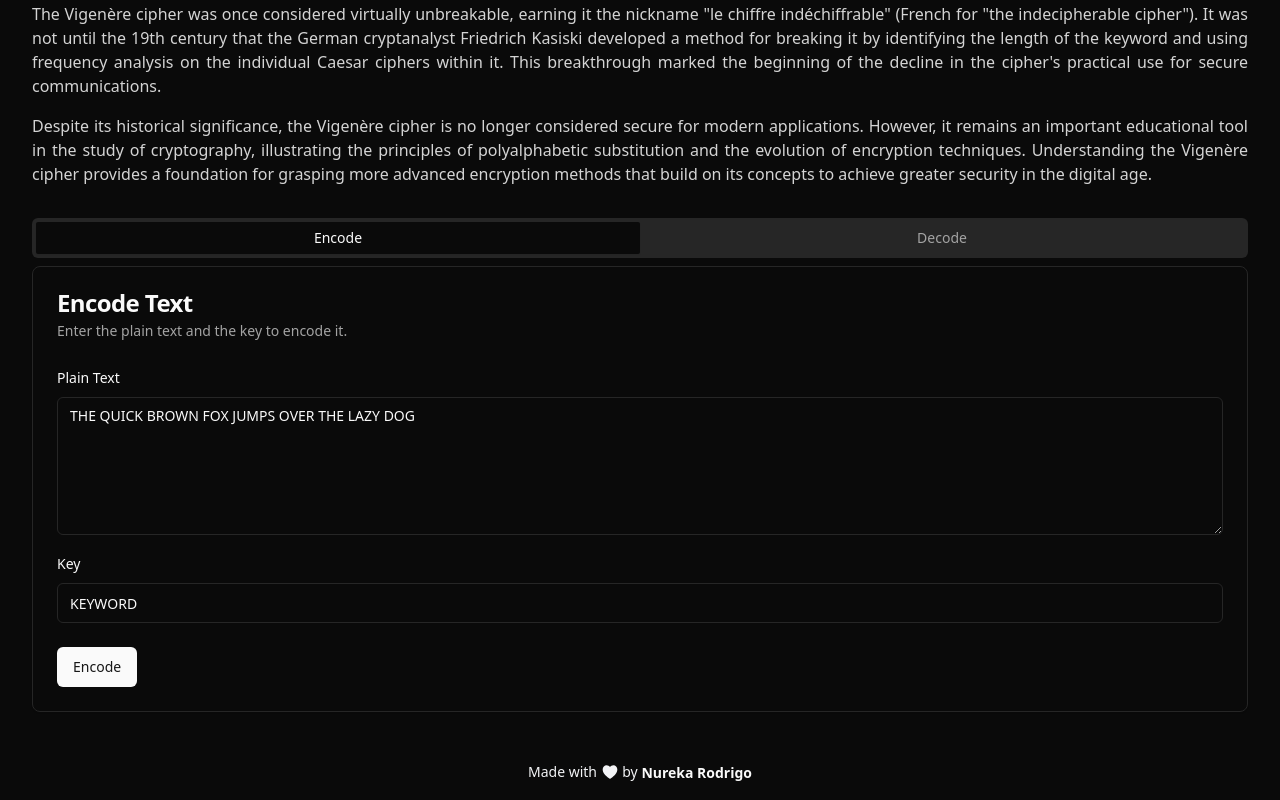
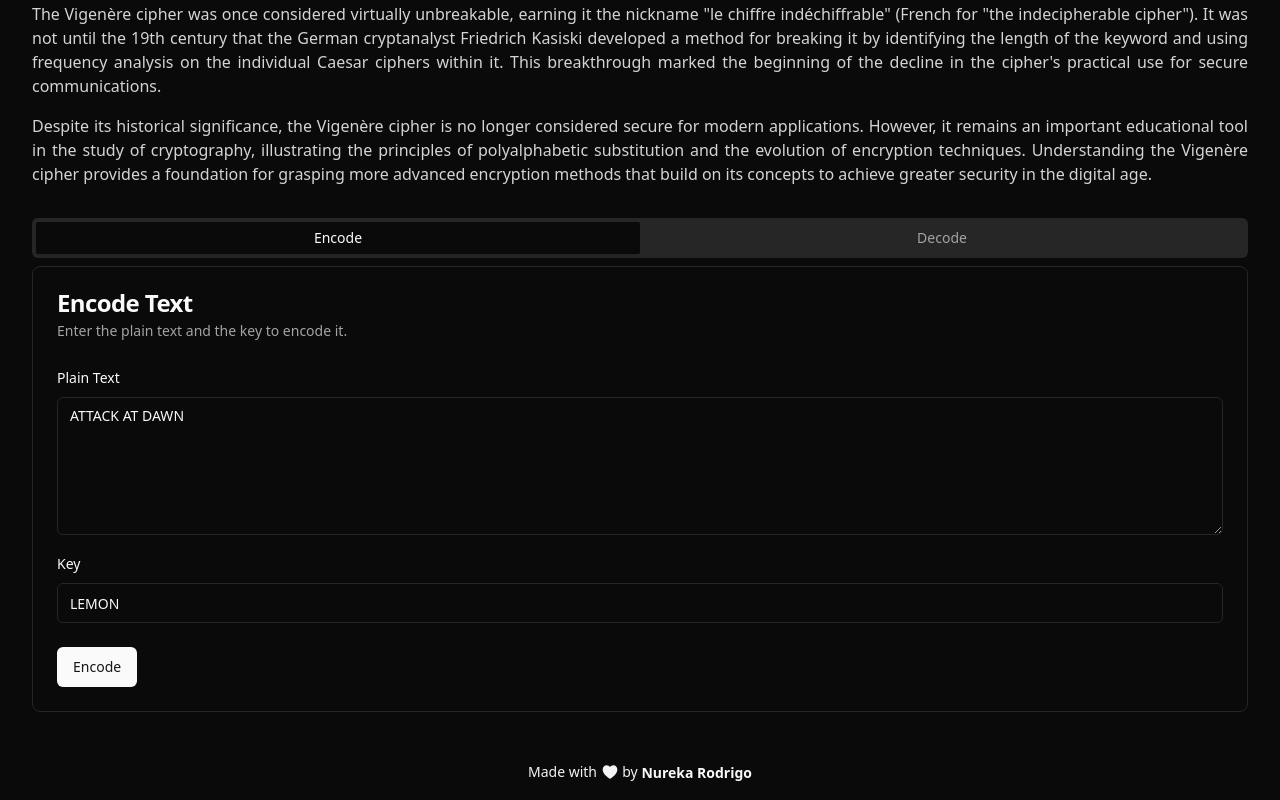
Before and after one commit to nureka-rodrigo/Crypt-It, a React (Vite) app: page /substitution/vigenere in a window 1280 px wide. Shown: the part 530-1330 px from the top of the page. Built offline with nearby package versions, Linux system fonts and the light colour scheme.

Commit message:
Update default values for input fields

```diff
--- a/src/App.tsx
+++ b/src/App.tsx
@@ -5,6 +5,7 @@ import {Caesar} from "@/pages/Caesar.tsx";
 import {Monoalphabetic} from "@/pages/Monoalphabetic.tsx";
 import {Playfair} from "@/pages/Playfair.tsx";
 import {Vigenere} from "@/pages/Vigenere.tsx";
+import Vernam from "@/pages/Vernam.tsx";
 
 function App() {
 
@@ -16,6 +17,7 @@ function App() {
         <Route path="/substitution/monoalphabetic" element={<Monoalphabetic/>}/>
         <Route path="/substitution/playfair" element={<Playfair/>}/>
         <Route path="/substitution/vigenere" element={<Vigenere/>}/>
+        <Route path="/substitution/vernam" element={<Vernam/>}/>
       </Routes>
     </div>
   )
--- a/src/components/layout/Navbar.tsx
+++ b/src/components/layout/Navbar.tsx
@@ -55,12 +55,6 @@ const navItems = [
         description: 'A polyalphabetic cipher that XORs plaintext with a random key.',
         label: 'Vernam Cipher',
       },
-      {
-        title: 'One-Time Pad',
-        href: '/substitution/one-time-pad',
-        description: 'A cipher that uses a random key that is as long as the message.',
-        label: 'One-Time Pad',
-      }
     ]
   },
   {
--- a/src/pages/Caesar.tsx
+++ b/src/pages/Caesar.tsx
@@ -184,7 +184,7 @@ export const Caesar: React.FC = () => {
                         placeholder="Enter text to encode..."
                         className="uppercase"
                         defaultValue={
-                          "THE QUICK BROWN FOX JUMPS OVER THE LAZY DOG"
+                          "ATTACK AT DAWN"
                         }
                         rows={6}
                         {...registerEncode("plainText")}
@@ -237,7 +237,7 @@ export const Caesar: React.FC = () => {
                         placeholder="Enter text to decode..."
                         className="uppercase"
                         defaultValue={
-                          "UIF RVJDL CSPXO GPY KVNQT PWFS UIF MBAZ EPH"
+                          "BUUBDL BU EBXO"
                         }
                         rows={6}
                         {...registerDecode("encodedText")}
--- a/src/pages/Monoalphabetic.tsx
+++ b/src/pages/Monoalphabetic.tsx
@@ -208,7 +208,7 @@ export const Monoalphabetic = () => {
                         placeholder="Enter text to encode..."
                         className="uppercase"
                         defaultValue={
-                          "THE QUICK BROWN FOX JUMPS OVER THE LAZY DOG"
+                          "ATTACK AT DAWN"
                         }
                         rows={6}
                         {...registerEncode("plainText")}
@@ -262,7 +262,7 @@ export const Monoalphabetic = () => {
                         placeholder="Enter text to decode..."
                         className="uppercase"
                         defaultValue={
-                          "HQD CZJON MTYXP IYF GZVWA YUDT HQD SBLE RYK."
+                          "BHHBON BH RBXP"
                         }
                         rows={6}
                         {...registerDecode("encodedText")}
--- a/src/pages/Playfair.tsx
+++ b/src/pages/Playfair.tsx
@@ -297,7 +297,7 @@ export const Playfair = () => {
                         placeholder="Enter text to encode..."
                         className="uppercase"
                         defaultValue={
-                          "THE QUICK BROWN FOX JUMPS OVER THE LAZY DOG"
+                          "ATTACK AT DAWN"
                         }
                         rows={6}
                         {...registerEncode("plainText")}
@@ -315,7 +315,7 @@ export const Playfair = () => {
                         type="text"
                         placeholder="Enter key..."
                         className="uppercase"
-                        defaultValue={"KEYWORD"}
+                        defaultValue={"LEMON"}
                         {...registerEncode("encodeKey")}
                       />
                       {encodeErrors.encodeKey && (
@@ -350,7 +350,7 @@ export const Playfair = () => {
                         id="cipherText"
                         placeholder="Enter text to decode..."
                         className="uppercase"
-                        defaultValue={"PDGLXEDEDANVOGAVEXOLPAUFDZCFSMWDHRIW"}
+                        defaultValue={"DQQDDIDQFBZE"}
                         rows={6}
                         {...registerDecode("cipherText")}
                       />
@@ -367,7 +367,7 @@ export const Playfair = () => {
                         type="text"
                         placeholder="Enter key..."
                         className="uppercase"
-                        defaultValue={"KEYWORD"}
+                        defaultValue={"LEMON"}
                         {...registerDecode("decodeKey")}
                       />
                       {decodeErrors.decodeKey && (
--- a/src/pages/Vigenere.tsx
+++ b/src/pages/Vigenere.tsx
@@ -200,7 +200,7 @@ export const Vigenere = () => {
                         id="plainText"
                         placeholder="Enter text to encode..."
                         className="uppercase"
-                        defaultValue={"THE QUICK BROWN FOX JUMPS OVER THE LAZY DOG"}
+                        defaultValue={"ATTACK AT DAWN"}
                         rows={6}
                         {...registerEncode("plainText")}
                       />
@@ -217,7 +217,7 @@ export const Vigenere = () => {
                         type="text"
                         placeholder="Enter key..."
                         className="uppercase"
-                        defaultValue={"KEYWORD"}
+                        defaultValue={"LEMON"}
                         {...registerEncode("encodeKey")}
                       />
                       {encodeErrors.encodeKey && (
@@ -252,7 +252,7 @@ export const Vigenere = () => {
                         id="cipherText"
                         placeholder="Enter text to decode..."
                         className="uppercase"
-                        defaultValue={"DLCMIZFUFPKKEIYBHQAGVYZCNHYHVEXURFJ"}
+                        defaultValue={"LXFOPVEFRNHR"}
                         rows={6}
                         {...registerDecode("cipherText")}
                       />
@@ -269,7 +269,7 @@ export const Vigenere = () => {
                         type="text"
                         placeholder="Enter key..."
                         className="uppercase"
-                        defaultValue={"KEYWORD"}
+                        defaultValue={"LEMON"}
                         {...registerDecode("decodeKey")}
                       />
                       {decodeErrors.decodeKey && (
```
